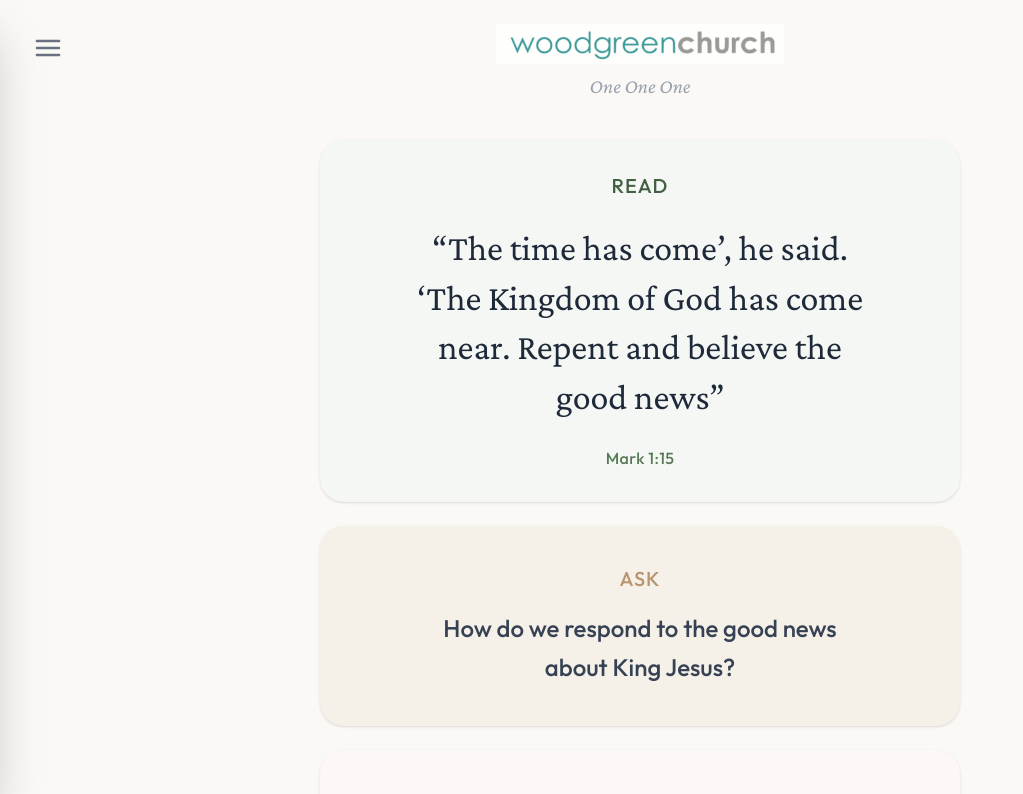
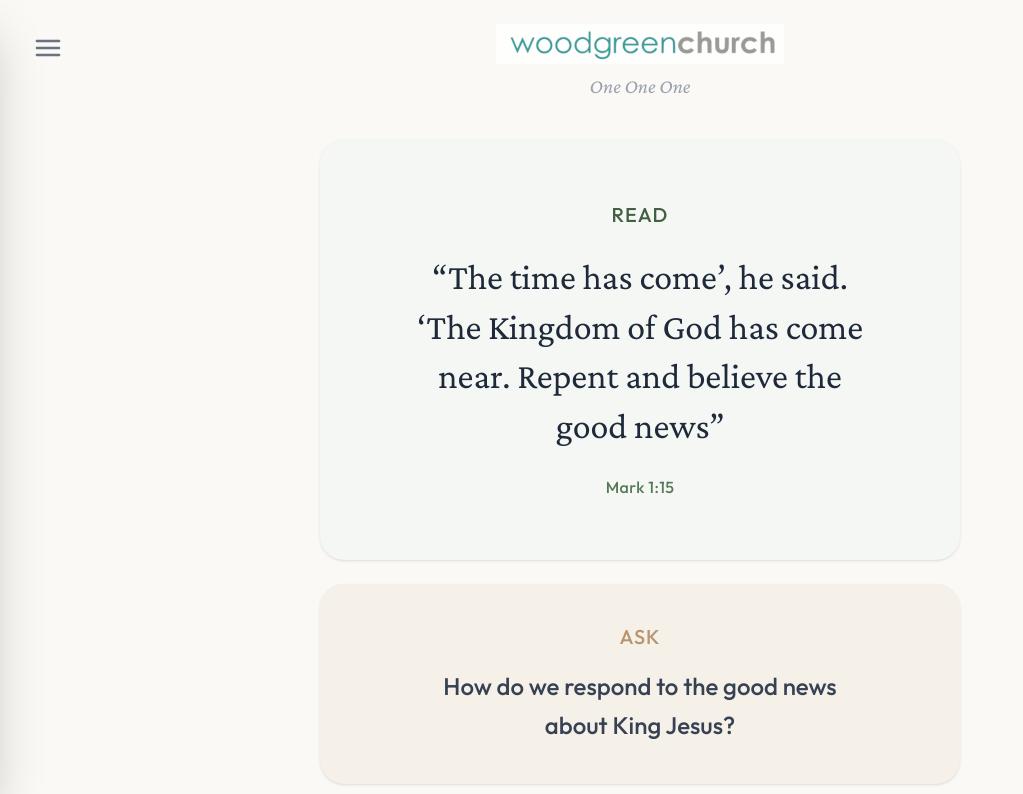
Before and after one commit to doctone/one-one-one, a React (Vite) app: page /mark/1/15 in a window 1280 px wide. Shown: the top 794 px of the page, without its empty margins (0-1023 px from the left). Built offline with nearby package versions, Linux system fonts and the light colour scheme.

Commit message:
clickable sections

```diff
--- a/src/components/Layout.jsx
+++ b/src/components/Layout.jsx
@@ -13,8 +13,15 @@ export function Layout({ data, nextChapterId, nextVerseId }) {
             </header>
 
             <div className="flex-grow flex flex-col gap-2 pb-8 animate-in fade-in slide-in-from-bottom-4 duration-700">
-                <VerseSection text={data.verseText} reference={data.verseRef} />
-                <QuestionSection question={data.question} />
+                <VerseSection
+                    text={data.verseText}
+                    reference={data.verseRef}
+                    extra={data.extraVerse}
+                />
+                <QuestionSection
+                    question={data.question}
+                    extra={data.extraQuestion}
+                />
                 <PrayerSection prayer={data.prayer} />
             </div>
 
--- a/src/components/QuestionSection.jsx
+++ b/src/components/QuestionSection.jsx
@@ -1,11 +1,59 @@
-export function QuestionSection({ question }) {
+import { useState, useEffect } from 'react'
+
+export function QuestionSection({ question, extra }) {
+    const [isFlipped, setIsFlipped] = useState(false)
+
+    useEffect(() => {
+        setIsFlipped(false)
+    }, [question])
+
+    const handleFlip = () => {
+        if (extra) {
+            setIsFlipped(!isFlipped)
+        }
+    }
+
     return (
-        <section className="flex flex-col items-center justify-center p-6 md:p-8 text-center min-h-[15vh] md:min-h-[25vh] bg-sand-100 rounded-3xl mx-4 mt-4 shadow-sm transition-all duration-500 hover:shadow-md">
-            <div className="max-w-md">
-                <h2 className="text-xl font-medium tracking-wider text-sand-500 mb-4 uppercase text-sm">Ask</h2>
-                <p className="font-sans text-xl md:text-2xl text-gray-700 font-medium leading-relaxed">
-                    {question}
-                </p>
+        <section
+            className={`group perspective-1000 mx-4 mt-4 cursor-pointer ${!extra ? 'cursor-default' : ''}`}
+            onClick={handleFlip}
+        >
+            <div className={`relative transition-all duration-500 preserve-3d min-h-[15vh] md:min-h-[25vh] ${isFlipped ? 'rotate-y-180' : ''}`}>
+                {/* Front Side */}
+                <div className="absolute inset-0 backface-hidden flex flex-col items-center justify-center p-6 md:p-8 text-center bg-sand-100 rounded-3xl shadow-sm group-hover:shadow-md transition-shadow duration-500">
+                    <div className="max-w-md">
+                        <h2 className="text-xl font-medium tracking-wider text-sand-500 mb-4 uppercase text-sm">Ask</h2>
+                        <p className="font-sans text-xl md:text-2xl text-gray-700 font-medium leading-relaxed">
+                            {question}
+                        </p>
+                        {extra && (
+                            <div className="mt-4 text-xs text-sand-400 font-medium uppercase tracking-widest animate-pulse">
+                                Tap for more
+                            </div>
+                        )}
+                    </div>
+                </div>
+
+                {/* Back Side */}
+                <div className="absolute inset-0 backface-hidden rotate-y-180 flex flex-col items-center justify-center p-6 md:p-8 text-center bg-sand-200 rounded-3xl shadow-sm overflow-auto">
+                    <div className="max-w-md">
+                        <h2 className="text-xl font-medium tracking-wider text-sand-500 mb-4 uppercase text-sm">Bonus</h2>
+                        <p className="font-sans text-xl md:text-2xl text-gray-800 font-medium leading-relaxed whitespace-pre-line">
+                            {extra}
+                        </p>
+                        <div className="mt-6 text-xs text-sand-400 font-medium uppercase tracking-widest">
+                            Tap to go back
+                        </div>
+                    </div>
+                </div>
+
+                {/* Spacer to maintain height */}
+                <div className="invisible p-6 md:p-8 min-h-[15vh] md:min-h-[25vh]">
+                    <div className="max-w-md">
+                        <h2 className="text-xl mb-4">Ask</h2>
+                        <p className="text-xl md:text-2xl font-medium leading-relaxed">{question}</p>
+                    </div>
+                </div>
             </div>
         </section>
     )
--- a/src/components/VerseSection.jsx
+++ b/src/components/VerseSection.jsx
@@ -1,6 +1,26 @@
-export function VerseSection({ text, reference }) {
+import { useState, useEffect } from 'react'
+
+export function VerseSection({ text, reference, extra }) {
+    const [isFlipped, setIsFlipped] = useState(false)
+
+    useEffect(() => {
+        setIsFlipped(false)
+    }, [text])
+
+    const handleFlip = () => {
+        if (extra) {
+            setIsFlipped(!isFlipped)
+        }
+    }
+
     return (
-        <section className="flex flex-col items-center justify-center p-6 md:p-8 text-center min-h-[20vh] md:min-h-[30vh] bg-sage-50 rounded-3xl mx-4 mt-4 shadow-sm transition-all duration-500 hover:shadow-md">
+        <section
+            className={`group perspective-1000 mx-4 mt-4 cursor-pointer ${!extra ? 'cursor-default' : ''}`}
+            onClick={handleFlip}
+        >
+            <div className={`relative transition-all duration-500 preserve-3d min-h-[25vh] md:min-h-[35vh] ${isFlipped ? 'rotate-y-180' : ''}`}>
+                {/* Front Side */}
+                <div className="absolute inset-0 backface-hidden flex flex-col items-center justify-center py-12 px-6 md:py-20 md:px-8 text-center bg-sage-50 rounded-3xl shadow-sm group-hover:shadow-md transition-shadow duration-500">
                     <div className="max-w-md">
                         <h2 className="text-xl font-medium tracking-wider text-sage-600 mb-6 uppercase text-sm">Read</h2>
                         <p className="font-serif text-3xl md:text-4xl text-gray-800 leading-snug mb-6">
@@ -9,6 +29,35 @@ export function VerseSection({ text, reference }) {
                         <p className="font-sans text-sage-500 font-medium tracking-wide">
                             {reference}
                         </p>
+                        {extra && (
+                            <div className="mt-4 text-xs text-sage-400 font-medium uppercase tracking-widest animate-pulse">
+                                Tap for more
+                            </div>
+                        )}
+                    </div>
+                </div>
+
+                {/* Back Side */}
+                <div className="absolute inset-0 backface-hidden rotate-y-180 flex flex-col items-center justify-center py-12 px-6 md:py-20 md:px-8 text-center bg-sage-100 rounded-3xl shadow-sm overflow-auto">
+                    <div className="max-w-md">
+                        <h2 className="text-xl font-medium tracking-wider text-sage-600 mb-6 uppercase text-sm">Context</h2>
+                        <p className="font-serif text-2xl md:text-3xl text-gray-800 leading-relaxed whitespace-pre-line">
+                            {extra}
+                        </p>
+                        <div className="mt-6 text-xs text-sage-400 font-medium uppercase tracking-widest">
+                            Tap to go back
+                        </div>
+                    </div>
+                </div>
+
+                {/* Spacer to maintain height since children are absolute */}
+                <div className="invisible py-12 px-6 md:py-20 md:px-8 min-h-[25vh] md:min-h-[35vh]">
+                    <div className="max-w-md">
+                        <h2 className="text-xl mb-6">Read</h2>
+                        <p className="text-3xl md:text-4xl mb-6">“{text}”</p>
+                        <p>{reference}</p>
+                    </div>
+                </div>
             </div>
         </section>
     )
--- a/src/data/devotionalContent.js
+++ b/src/data/devotionalContent.js
@@ -6,7 +6,8 @@ export const devotionalContent = [
         verseText: "The beginning of the good news about Jesus the Messiah, the Son of God",
         verseRef: "Mark 1:1",
         question: "Who is the good news all about?",
-        prayer: "King Jesus, thank you that you are good news for us! Help me to believe that today. Amen."
+        extraQuestion: "What does Messiah mean?\n\nMessiah = Gods Promised King",
+        prayer: "King Jesus, thank you that you are good news for us! Help me to believe that today. Amen. "
     },
     {
         id: 2,
@@ -14,7 +15,9 @@ export const devotionalContent = [
         verse: 11,
         verseText: "And a voice came from heaven: ‘You are my Son, whom I love; with you I am well pleased.",
         verseRef: "Mark 1:11",
+        extraVerse: "For context Read:\nMark 1:9-13",
         question: "Who does God the Father say Jesus is?",
+        extraQuestion: "God can love you with the same love as Jesus. How do you feel about that?",
         prayer: "Heavenly Father, thank you for your Son Jesus. Thank you that I can be loved by you like Jesus is. Amen."
     },
     {
@@ -44,5 +47,38 @@ export const devotionalContent = [
         question: "Why does Jesus say he has come?",
         prayer: "Lord Jesus, thank you that you came to tell us the good news about you! Thank you that you are still good news today. Amen."
     },
+    {
+        id: 6,
+        chapter: 2,
+        verse: 5,
+        verseText: "When Jesus saw their faith, he said to the paralysed man,”Son, your sins are forgiven",
+        extraVerse: "For context: Read Mark 2: 1 - 5",
+        verseRef: "Mark 2:5",
+        question: "How does Jesus help the man who couldn’t walk? Is that a surprise?",
+        extraQuestion: '"What is Sin? \nThe times we don’t love God first or love others as ourselves',
+        prayer: "King Jesus, help me to see that my biggest need is to have my sins forgiven by you. Amen."
+    },
+    {
+        id: 7,
+        chapter: 2,
+        verse: 10,
+        verseText: "But I want you to know that the Son of Man has authority on earth to forgive sins.",
+        verseRef: "Mark 2:10",
+        extraVerse: "For context Read:\nMark 2:6-12",
+        question: "Why can Jesus forgive our sins?",
+        extraQuestion: "Who is the Son of Man?\n\nGods chosen King who has been given all Gods authority and power.",
+        prayer: "Heavenly Father, thank you so much for Jesus, the Son of Man who can forgive my sins! In his powerful name, Amen."
+    },
+    {
+        id: 8,
+        chapter: 2,
+        verse: 17,
+        verseText: "On hearing this, Jesus said to them, “It is not the healthy who need a doctor, but those who are ill. I have not come to call the righteous but sinners.”",
+        verseRef: "Mark 2:17",
+        extraVerse: "For context Read:\nMark 2:13-17",
+        question: "Who has Jesus come to call?",
+        extraQuestion: "Who has Jesus come to call?",
+        prayer: "King Jesus,\nThank you that you came for sinners like me!\nPlease help me to listen to your call and follow you today. Amen."
+    },
 
 ];
--- a/src/index.css
+++ b/src/index.css
@@ -32,3 +32,20 @@
     @apply bg-sand-50 text-gray-800 antialiased font-sans;
   }
 }
+
+.perspective-1000 {
+  perspective: 1000px;
+}
+
+.preserve-3d {
+  transform-style: preserve-3d;
+}
+
+.backface-hidden {
+  backface-visibility: hidden;
+  -webkit-backface-visibility: hidden;
+}
+
+.rotate-y-180 {
+  transform: rotateY(180deg);
+}
```
Lines whose indentation alone changed are shown as unchanged.
